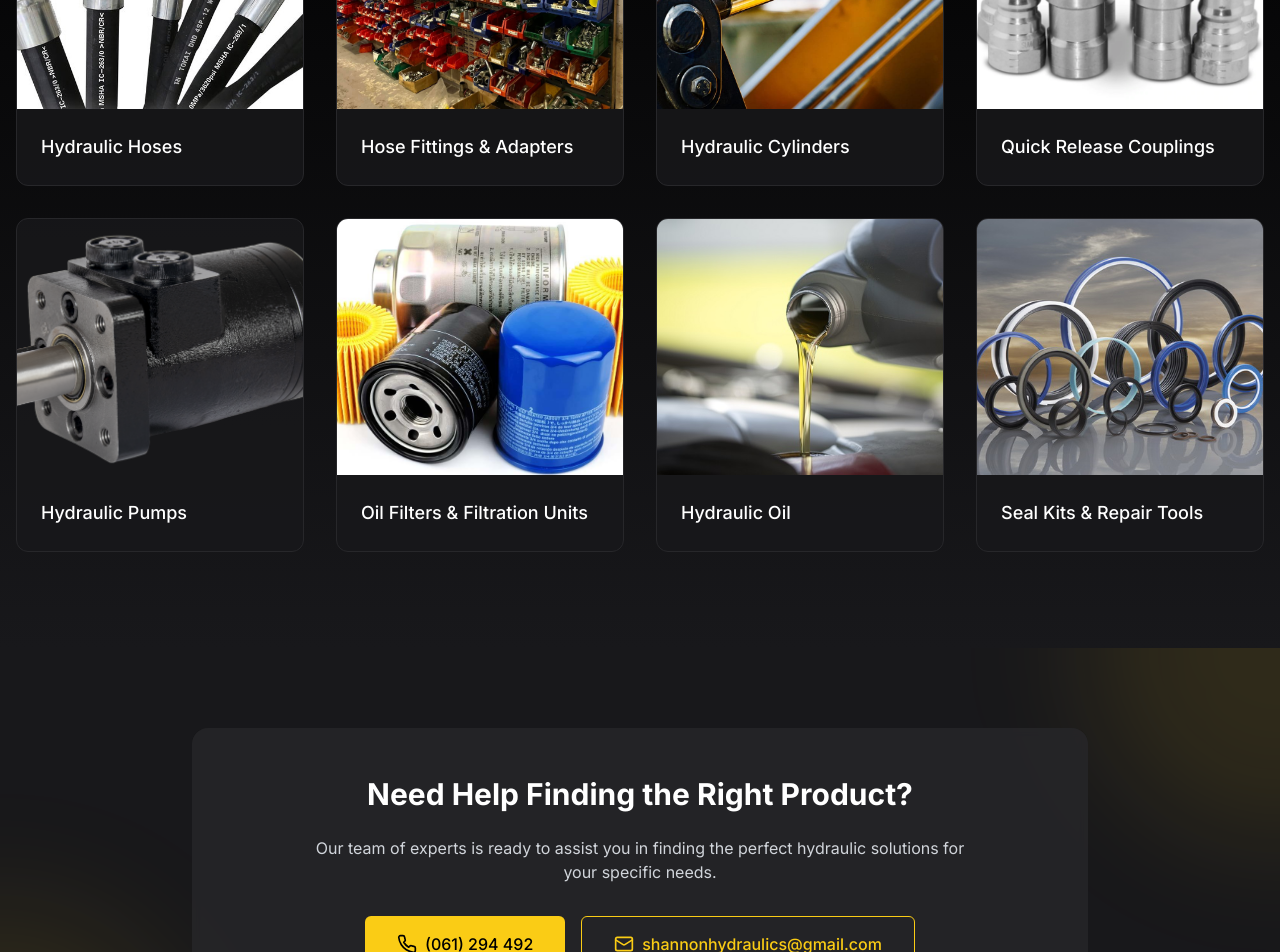
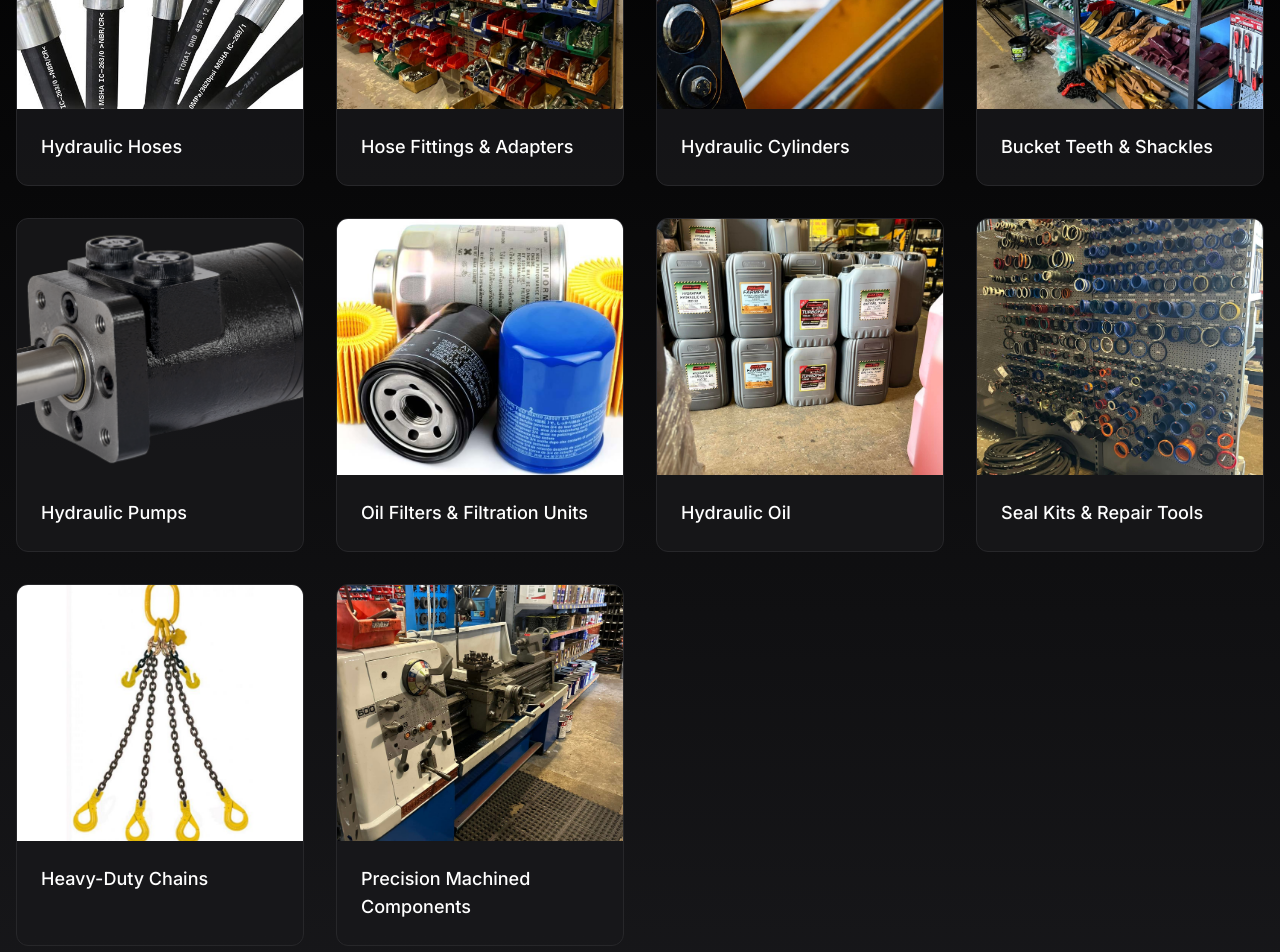
Before and after one commit to TyuDaniel/shannonhydraulics, a Next.js app: page /products in a window 1280 px wide. Shown: the part 800-1752 px from the top of the page. Built offline with nearby package versions, Linux system fonts and the light colour scheme.

Commit message:
Force redeploy to update product list

```diff
--- a/app/page.tsx
+++ b/app/page.tsx
@@ -72,9 +72,10 @@ export default function Home() {
                 agricultural, and commercial clients throughout Ireland.
               </p>
               <p className="text-gray-300 mb-8 text-lg">
-                What sets us apart is our in-house manufacturing capabilities. With our precision lathe machine, we can
-                manufacture and repair custom hydraulic rams to exact specifications, ensuring perfect fit and function
-                for your equipment.
+              At Shannon Hydraulics, we specialize in supplying and servicing a wide range of hydraulic components and equipment.
+              From hydraulic hose fittings, seals, and power washer hoses to copper brake pipes, lifting gear, heavy-duty filters, and chain solutions,
+              we’re your one-stop shop for hydraulic support. We also carry spare parts for machinery like JCB and Hitachi,
+               refill hydraulic oil into your drums, and handle repairs for CAT hoses and hydraulic rams with precision and care.
               </p>
               <div className="grid grid-cols-1 sm:grid-cols-2 gap-6 mb-8">
                 <div className="flex items-start gap-4">
@@ -224,11 +225,14 @@ export default function Home() {
             <ProductCard image="/images/hydraulic-hose.jpg" title="Hydraulic Hoses" />
             <ProductCard image="/images/fittings.jpg" title="Hose Fittings & Adapters" />
             <ProductCard image="/images/cylinders.jpg" title="Hydraulic Cylinders" />
-            <ProductCard image="/images/couplings.jpg" title="Quick Release Couplings" />
+            <ProductCard image="/images/trak.jpg" title="Bucket Teeth & Shackles " />
             <ProductCard image="/images/pumps.jpg" title="Hydraulic Pumps" />
             <ProductCard image="/images/filters.jpg" title="Oil Filters & Filtration Units" />
-            <ProductCard image="/images/oil.jpg" title="Hydraulic Oil" />
-            <ProductCard image="/images/seal-kits.jpg" title="Seal Kits & Repair Tools" />
+            <ProductCard image="/images/oils.jpg" title="Hydraulic Oil" />
+            <ProductCard image="/images/seals.jpg" title="Seal Kits & Repair Tools" />
+            <ProductCard image="/images/image.png" title="Heavy-Duty Chains" />
+            <ProductCard image="/images/lathe.jpg" title="Precision Machined Components" />
+
           </div>
         </div>
       </section>
--- a/app/products/page.tsx
+++ b/app/products/page.tsx
@@ -21,8 +21,8 @@ export default function ProductsPage() {
     },
     {
       id: 4,
-      title: "Quick Release Couplings",
-      image: "/images/couplings.jpg",
+      title: "Bucket Teeth & Shackles",
+      image: "/images/trak.jpg",
     },
     {
       id: 5,
@@ -37,12 +37,22 @@ export default function ProductsPage() {
     {
       id: 9,
       title: "Hydraulic Oil",
-      image: "/images/oil.jpg",
+      image: "/images/oila.jpg",
     },
     {
       id: 10,
       title: "Seal Kits & Repair Tools",
-      image: "/images/seal-kits.jpg",
+      image: "/images/seals.jpg",
+    },
+    {
+      id: 11,
+      title: "Heavy-Duty Chains",
+      image: "/images/image.png",
+    },
+    {
+      id: 12,
+      title: "Precision Machined Components",
+      image: "/images/lathe.jpg",
     },
   ]
 
```
Also changed, not shown: package.json (+17 -1 lines), public/images/image.png (renamed from public/image.png).
